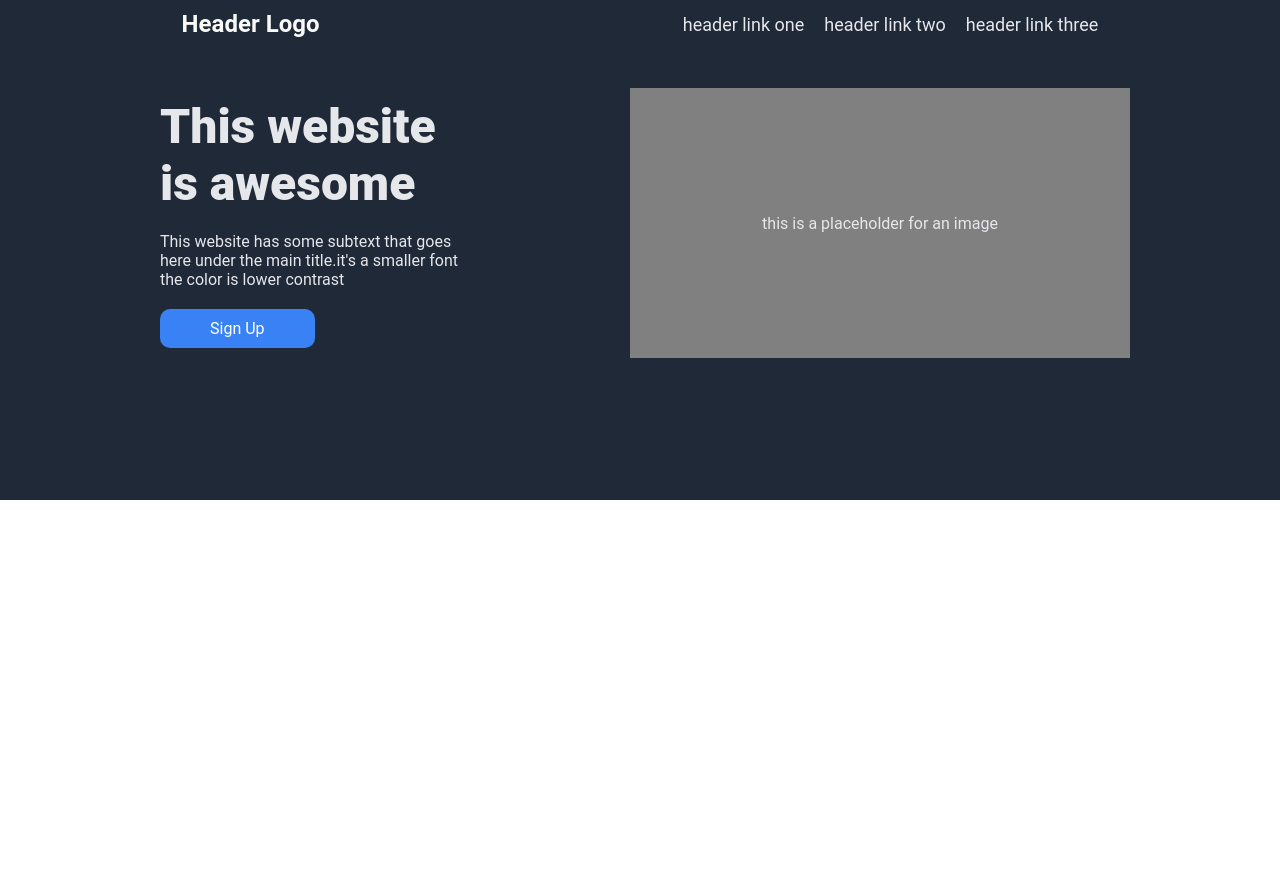
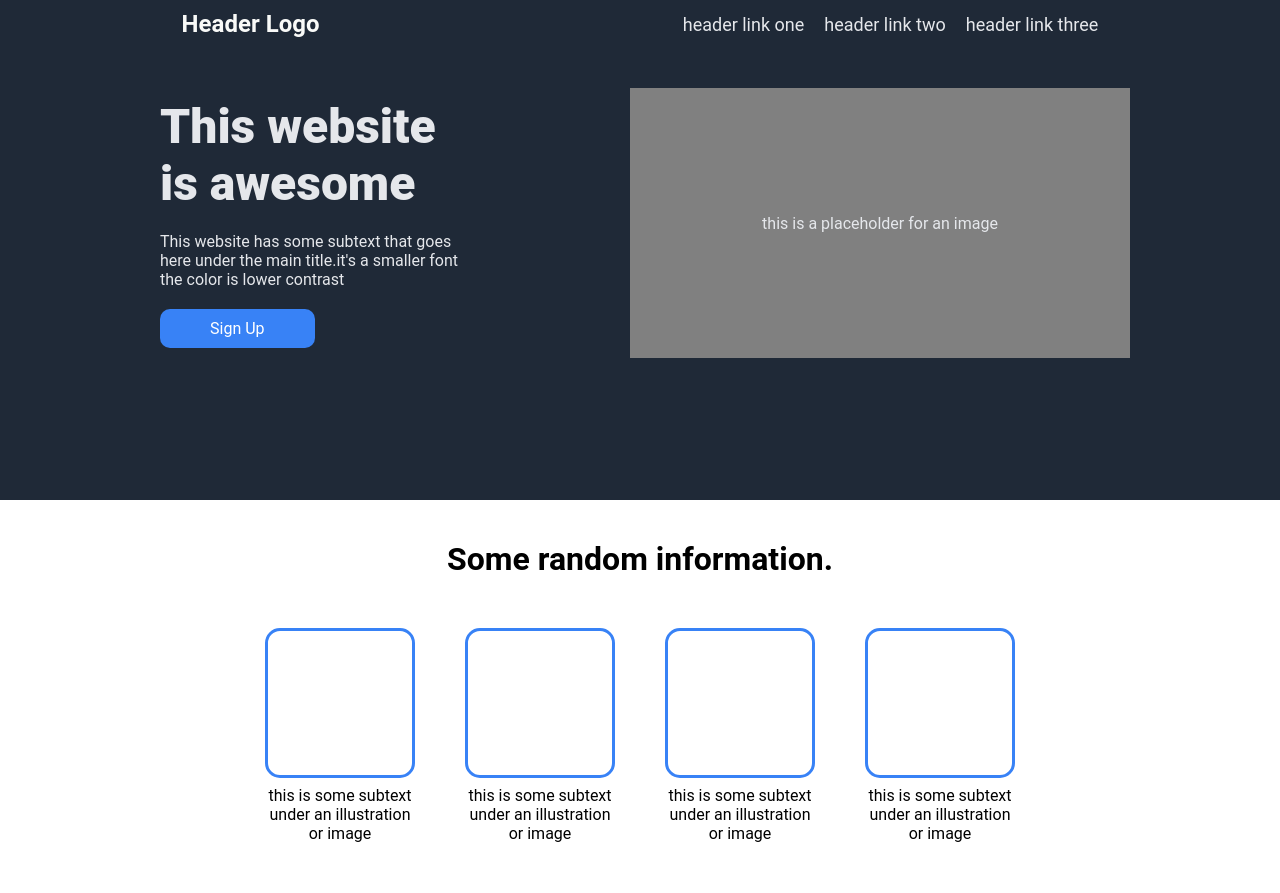
Before and after one commit to pranishx/landing-page, a plain HTML site: page index.html in a window 1280 px wide. Before the commit the page ends 800 px from the top, so only its background shows below. Drawn offline with Linux system fonts and the light colour scheme.

Commit message:
Update middle part of the landing page

```diff
--- a/index.html
+++ b/index.html
@@ -33,6 +33,31 @@
             </div>
         </div>
     </div>
+    <div class="middle-part">
+        <h1>Some random information.</h1>
+        <div class="outside-box">
+            <div class="boxes">
+                <div class="box">
+                </div>
+                <p>this is some subtext under an illustration or image</p>
+            </div>
+            <div class="boxes">
+                <div class="box">
+                </div>
+                <p>this is some subtext under an illustration or image</p>
+            </div>
+            <div class="boxes">
+                <div class="box">
+                </div>
+                <p>this is some subtext under an illustration or image</p>
+            </div>
+            <div class="boxes">
+                <div class="box">
+                </div>
+                <p>this is some subtext under an illustration or image</p>
+            </div>
+        </div>
+    </div>
 </body>
 
 </html>
--- a/styles.css
+++ b/styles.css
@@ -32,6 +32,7 @@ a {
     background-color: #1F2937;
     height: 500px;
     color: #E5E7EB;
+    flex-shrink: 0;
     /* align-self: ; */
     /* display: flex; */
     /* flex-direction: column; */
@@ -99,3 +100,42 @@ a {
 }
 
 /* Main of the page ends */
+
+/* Page middle part begin */
+.middle-part {
+    display: flex;
+    flex-direction: column;
+    text-align: center;
+    gap: 40px;
+    justify-content: space-between;
+    height: 500px;
+    padding: 40px;
+}
+
+.outside-box {
+    display: flex;
+    justify-content: center;
+    gap: 50px;
+    padding: 10px;
+
+}
+
+.boxes {
+    display: flex;
+    flex-direction: column;
+    justify-content: center;
+    align-items: center;
+    gap: 8px;
+    /* border: 2px solid black; */
+    width: 150px;
+}
+
+
+.box {
+    border: 3px solid #3882f6;
+    width: 150px;
+    height: 150px;
+    border-radius: 10%;
+}
+
+/* Page middle part ends */
```
